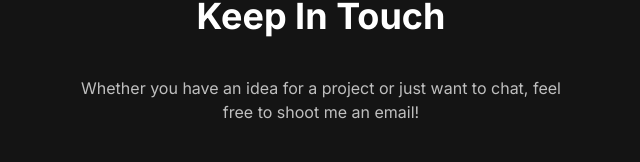
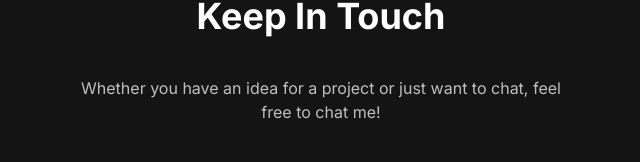
Before and after one commit to NafisHandoko/next-portfolio, a Next.js app: page / in a window 1280 px wide. Shown: the part 5592-5754 px from the top of the page, without its empty margins (319-959 px from the left). Built offline with nearby package versions, Linux system fonts and the light colour scheme.

Commit message:
style!: removed top border in navbar

```diff
--- a/app/globals.css
+++ b/app/globals.css
@@ -47,8 +47,8 @@ body {
   backdrop-filter: blur(4px);
   -webkit-backdrop-filter: blur(4px);
   /* border-radius: 10px; */
-  border: 1px solid rgba(255, 255, 255, 0.18);
-  border-width: 1px 0;
+  border: 0px solid rgba(255, 255, 255, 0.18);
+  border-bottom-width: 1px;
 }
 
 /* @layer utilities {
--- a/app/page.tsx
+++ b/app/page.tsx
@@ -322,7 +322,7 @@ export default function Home() {
             <section id="contact" className="container mx-auto flex flex-col items-center text-center px-10 md:px-40 py-36 gap-10">
                 <h2 className="text-4xl font-bold text-nero">Keep In Touch</h2>
                 <p className="text-silver w-full md:w-1/2">
-                    Whether you have an idea for a project or just want to chat, feel free to shoot me an email!
+                    Whether you have an idea for a project or just want to chat, feel free to chat me!
                 </p>
                 <a href="https://wa.me/6281332079137" target="_blank" className="text-nero border border-nero hover:bg-nero hover:text-codgray transition-all rounded-xl px-8 py-4 self-center">Let&apos;s Talk!</a>
             </section>
```
